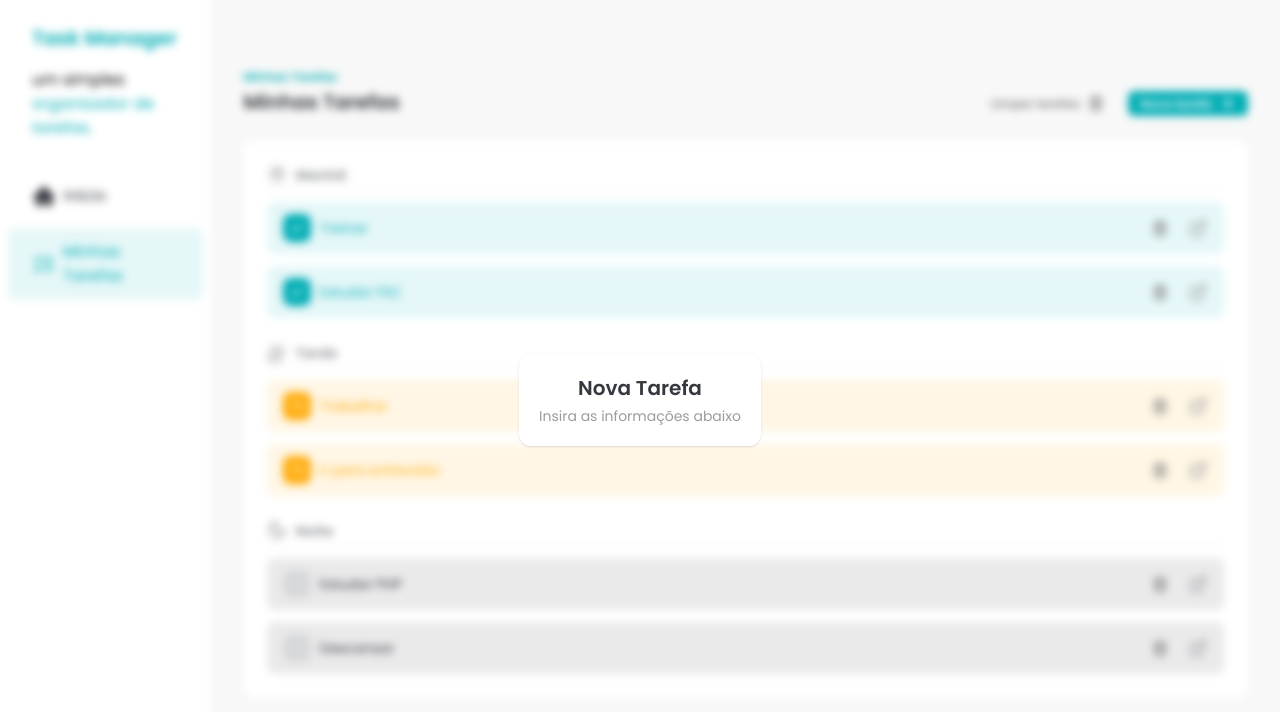
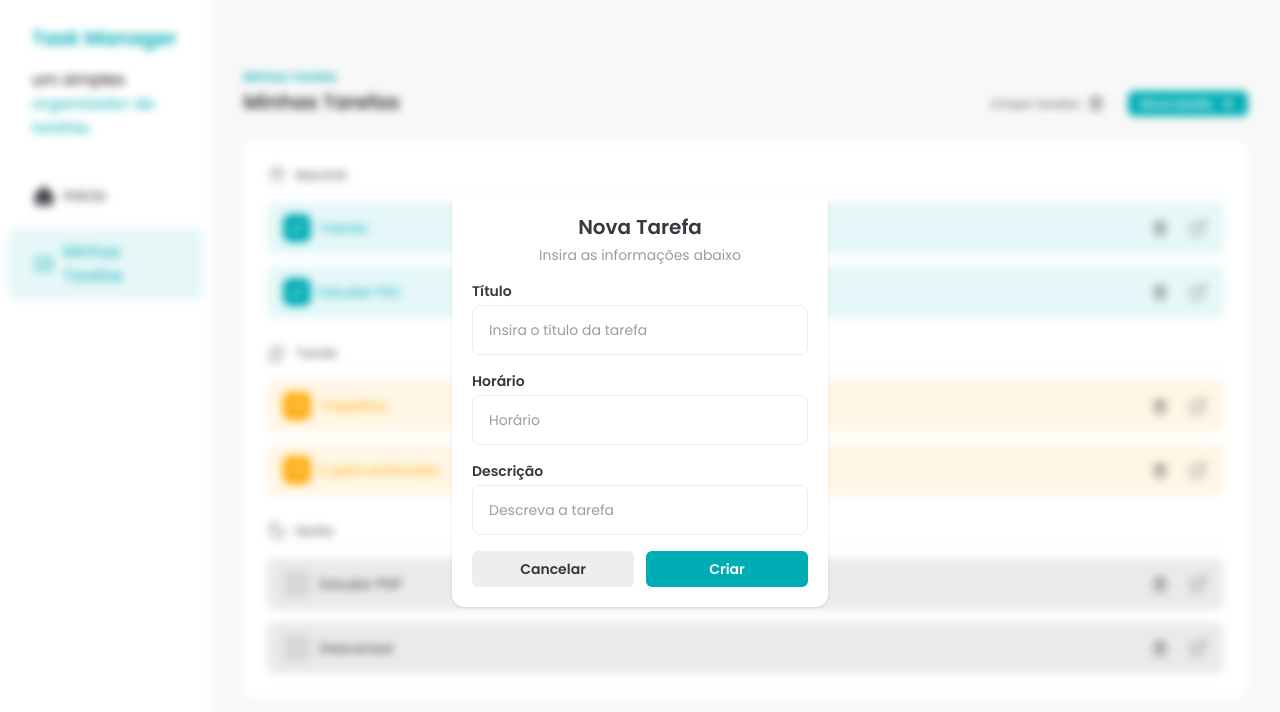
Before and after one commit to okayosilva/fsc-task-manager, a React app: page / in a window 1280 px wide. Both pictures are taken after a click on the button "Nova tarefa". Shown: the top 712 px of the page. Built offline with nearby package versions, Linux system fonts and the light colour scheme; the HTML template or start-up script is replaced by a standard one.

Commit message:
feat: aprimorar diálogo de criação de tarefa com novos campos e botões

```diff
--- a/src/components/AddTaskDialog/index.jsx
+++ b/src/components/AddTaskDialog/index.jsx
@@ -1,15 +1,45 @@
 import { createPortal } from 'react-dom';
 
-export const AddTaskDialog = ({ isOpen }) => {
+import { Button } from '../Button';
+import { Input } from '../Input';
+
+export const AddTaskDialog = ({ isOpen, onClose }) => {
   if (!isOpen) return null;
 
   return createPortal(
     <div className="fixed inset-0 flex h-screen w-screen items-center justify-center backdrop-blur-sm">
       <div className="rounded-xl bg-white p-5 text-center shadow">
         <h2 className="text-xl font-semibold text-[#35383E]">Nova Tarefa</h2>
-        <p className="mt-1 text-sm text-[#9A9C9F]">
+        <p className="mb-4 mt-1 text-sm text-[#9A9C9F]">
           Insira as informações abaixo
         </p>
+
+        <div className="flex w-[336px] flex-col space-y-4">
+          <Input
+            id="title"
+            label="Título"
+            placeholder="Insira o título da tarefa"
+          />
+          <Input id="time" label="Horário" placeholder="Horário" />
+          <Input
+            id="description"
+            label="Descrição"
+            placeholder="Descreva a tarefa"
+          />
+          <div className="flex w-full gap-3">
+            <Button
+              variant="secondary"
+              size="large"
+              className="w-full"
+              onClick={onClose}
+            >
+              Cancelar
+            </Button>
+            <Button size="large" className="w-full">
+              Criar
+            </Button>
+          </div>
+        </div>
       </div>
     </div>,
     document.body
--- a/src/components/Button/index.jsx
+++ b/src/components/Button/index.jsx
@@ -1,15 +1,28 @@
-export const Button = ({ variant = 'primary', children, ...props }) => {
-  const variants = {
+export const Button = ({
+  variant = 'primary',
+  size = 'small',
+  children,
+  className,
+  ...props
+}) => {
+  const variantsColors = {
     primary: 'bg-[#00ADB5] text-white',
-    secondary: 'text-[#818181] bg-none',
+    secondary: 'bg-[#EEEEEE] text-[#35383E]',
+    ghost: 'text-[#818181] bg-none',
     danger: 'text-[#818181] hover:text-[#e21f1f] bg-none',
   };
+
+  const variantsSize = {
+    small: 'py-1 text-xs',
+    large: 'py-2 text-sm',
+  };
+
   const getVariantClasses = () => {
-    return `flex items-center gap-2 rounded-md px-3 py-1 text-xs hover:opacity-75 transition font-semibold ${variants[variant]}`;
+    return `flex items-center gap-2 rounded-md px-3 hover:opacity-75 justify-center transition font-semibold ${variantsColors[variant]} ${variantsSize[size]} ${className}`;
   };
 
   return (
-    <button {...props} className={getVariantClasses()}>
+    <button className={getVariantClasses()} {...props}>
       {children}
     </button>
   );
--- /dev/null
+++ b/src/components/Input/index.jsx
@@ -0,0 +1,17 @@
+export const Input = ({ label, ...props }) => {
+  return (
+    <div className="flex flex-col space-y-1 text-left">
+      <label
+        className="text-sm font-semibold text-[#35383E]"
+        htmlFor={props.id}
+      >
+        {label}
+      </label>
+      <input
+        type="text"
+        className="w-full rounded-lg border border-solid border-[#ECECEC] px-4 py-3 outline-[#00ADB5] placeholder:text-sm placeholder:text-[#9A9C9F]"
+        {...props}
+      />
+    </div>
+  );
+};
--- a/src/components/Tasks/index.jsx
+++ b/src/components/Tasks/index.jsx
@@ -62,7 +62,7 @@ export const Tasks = () => {
         </Header.Root>
 
         <div className="flex items-end gap-3">
-          <Button variant="secondary">
+          <Button variant="ghost">
             <span>Limpar tarefas</span>
             <TrashIcon />
           </Button>
@@ -71,7 +71,10 @@ export const Tasks = () => {
             <PlusIcon />
           </Button>
         </div>
-        <AddTaskDialog isOpen={addTaskDialogIsOpen} />
+        <AddTaskDialog
+          isOpen={addTaskDialogIsOpen}
+          onClose={() => setAddTaskDialogIsOpen(false)}
+        />
       </div>
 
       <div className="mt-6 flex flex-col gap-6 rounded-xl bg-white p-6">
```
